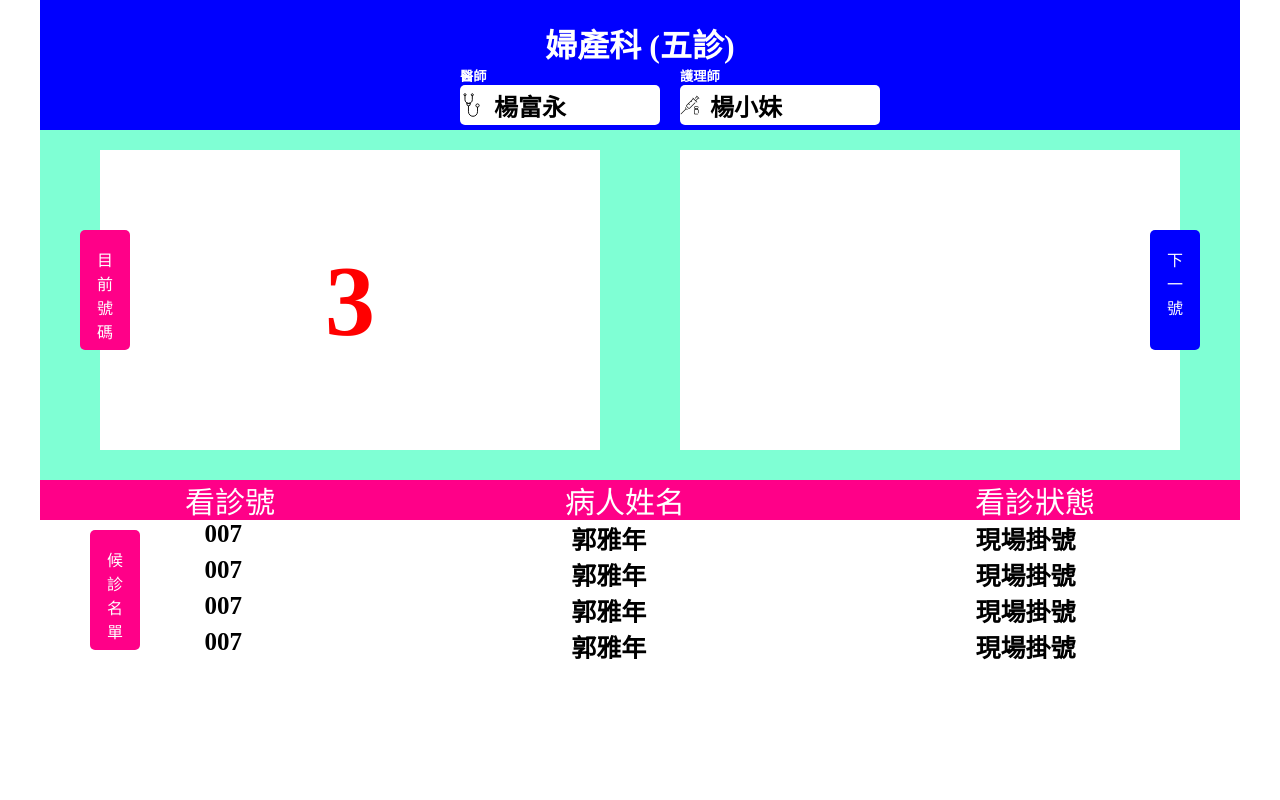
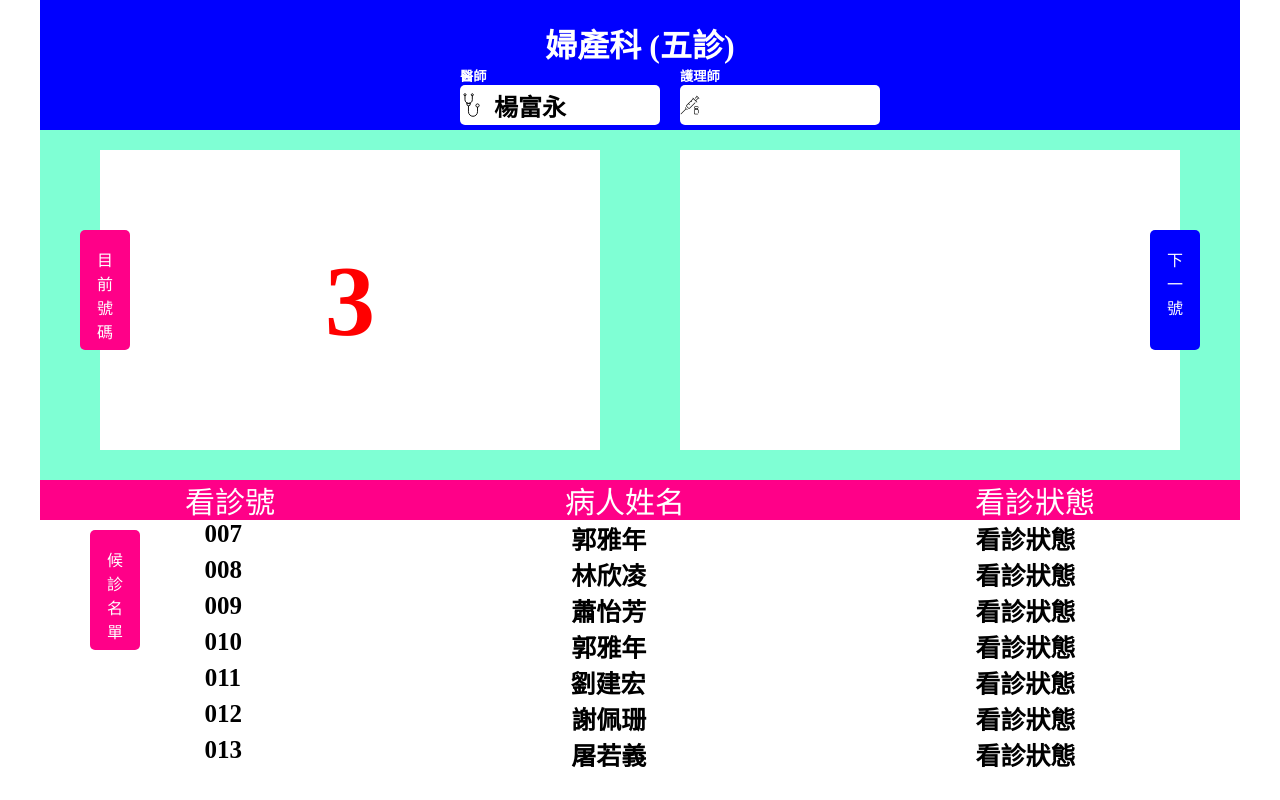
Before and after one commit to KyrieHaveGoodDay/HospitalService, a plain HTML site: page index.html in a window 1280 px wide. Drawn offline with nearby package versions, Linux system fonts and the light colour scheme.

Commit message:
串接資料完成

```diff
--- /dev/null
+++ b/datas.json
@@ -0,0 +1,31 @@
+{
+    "users":[{
+        "id":"007",
+        "name":"郭雅年",
+        "status":"看診狀態"
+    },{
+        "id":"008",
+        "name":"林欣凌",
+        "status":"看診狀態"
+    },{
+        "id":"009",
+        "name":"蕭怡芳",
+        "status":"看診狀態"
+    },{
+        "id":"010",
+        "name":"郭雅年",
+        "status":"看診狀態"
+    },{
+        "id":"011",
+        "name":"劉建宏",
+        "status":"看診狀態"
+    },{
+        "id":"012",
+        "name":"謝佩珊",
+        "status":"看診狀態"
+    },{
+        "id":"013",
+        "name":"屠若義",
+        "status":"看診狀態"
+    }]
+}
--- a/index.html
+++ b/index.html
@@ -23,7 +23,7 @@
                     <h5>護理師</h5>
                     <div>
                         <img src="./img/Injection.png" alt="icon">
-                        <h3>楊小妹</h3>
+                        <h3></h3>
                     </div>
                 </div>
             </div>
@@ -46,28 +46,16 @@
             <p>病人姓名</p>
             <p>看診狀態</p>
         </div>
-        <div class="table-data">
-            <div class="data-box">
-                <p>007</p>
-                <p>郭雅年</p>
-                <p>現場掛號</p>
+        <div id="content" class="table-data">
+            <div class="data-box" v-for="d in datas">
+                <p>{{d.id}}</p>
+                <p>{{d.name}}</p>
+                <p>{{d.status}}</p>
             </div>
-            <div class="data-box">
-                <p>007</p>
-                <p>郭雅年</p>
-                <p>現場掛號</p>
-            </div>
-            <div class="data-box">
-                <p>007</p>
-                <p>郭雅年</p>
-                <p>現場掛號</p>
-            </div>
-            <div class="data-box">
-                <p>007</p>
-                <p>郭雅年</p>
-                <p>現場掛號</p>
-            </div>
+
         </div>
     </div>
+    <script src="https://cdn.jsdelivr.net/npm/vue@2/dist/vue.js"></script>
+    <script src="./main.js"></script>
 </body>
 </html>
--- /dev/null
+++ b/main.js
@@ -0,0 +1,16 @@
+new Vue({
+el:"#content",
+data:{
+    datas:null
+},
+mounted(){
+    var xhr = new XMLHttpRequest();
+    xhr.open("GET","./datas.json");
+    xhr.send();
+    xhr.onload= () => {
+        var obj= JSON.parse(xhr.responseText);
+        console.log(obj);
+        this.datas = obj.users;
+    }
+}
+});
```
